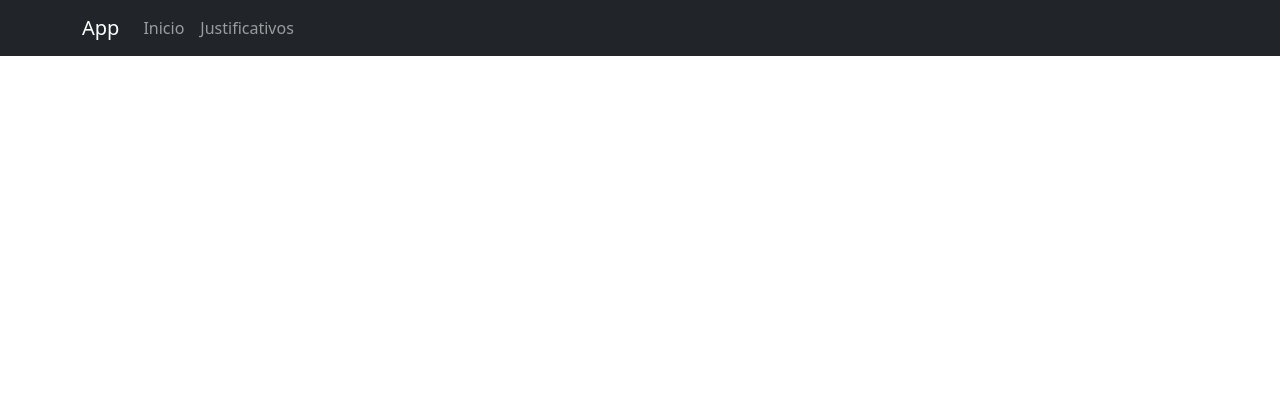
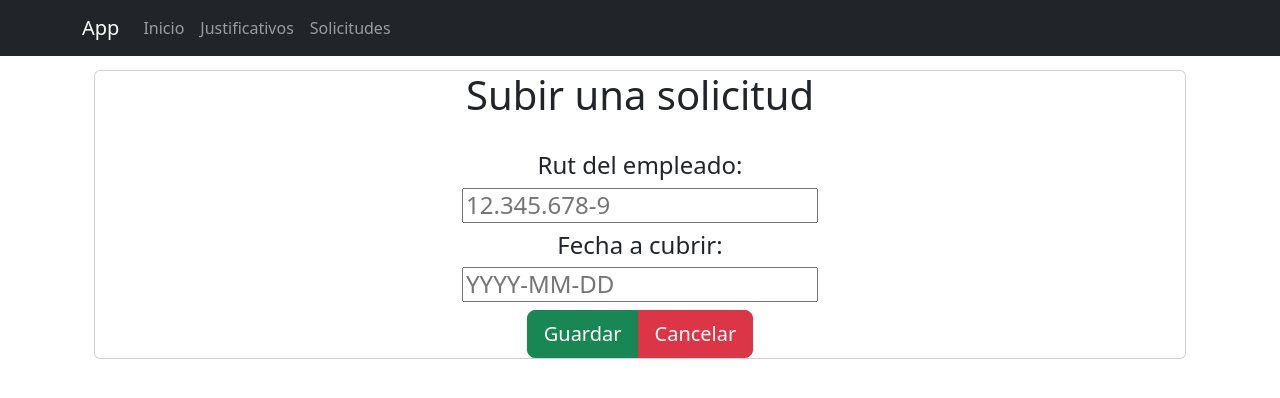
Before and after one commit to MatiasYanezUsach/microservice-frontend, a React (Create React App) app in the folder my-app/: page /Solicitudes in a window 1280 px wide. Shown: the top 398 px of the page. Built offline with nearby package versions, Linux system fonts and the light colour scheme.

Commit message:
Implementacion de las solicitudes

```diff
--- a/my-app/src/App.js
+++ b/my-app/src/App.js
@@ -4,6 +4,7 @@ import { Container } from 'react-bootstrap';
 import Layout from './Layout';
 import Index from './pages/Index';
 import Justificativos from './pages/Justificativos'
+import Solicitudes from './pages/Solicitudes'
 
 function App() {
   return (
@@ -12,6 +13,7 @@ function App() {
         <Routes>
           <Route path='/' element={<Index />} exact/>
           <Route path='/Justificativos' element={<Justificativos/>} exact />
+          <Route path='/Solicitudes' element={<Solicitudes/>} exact />
         </Routes>
       </Container>
     </Layout>
--- a/my-app/src/components/Menu.js
+++ b/my-app/src/components/Menu.js
@@ -10,6 +10,7 @@ const Menu = () => {
                     <Nav className='me-auto'>
                         <Nav.Link href="/">Inicio</Nav.Link>
                         <Nav.Link href="/Justificativos">Justificativos</Nav.Link>
+                        <Nav.Link href="/Solicitudes">Solicitudes</Nav.Link>
                     </Nav>
                 </Navbar.Collapse>
             </Container>
--- /dev/null
+++ b/my-app/src/pages/Solicitudes.js
@@ -0,0 +1,34 @@
+import { Container, Row, Form, FormGroup, Col, Card, Button } from 'react-bootstrap';
+
+const Solicitudes = () => {
+
+    return (
+        <Container style={{ marginTop: '70px' }}>
+            <Card className='text-center'>
+                <Row>
+                    <Col><h1>Subir una solicitud</h1><br></br> </Col>
+                </Row>
+                <Row>
+                    <Form className='text-center'>
+                        <FormGroup>
+                            <label><h4>Rut del empleado: </h4></label>
+                            <br></br>
+                            <h4><input placeholder='12.345.678-9' name="rut" clasname="form-control"></input></h4>
+                        </FormGroup>
+                        <FormGroup>
+                            <label><h4>Fecha a cubrir: </h4></label>
+                            <br></br>
+                            <h4><input placeholder='YYYY-MM-DD' name="fecha" clasname="form-control"></input></h4>
+                        </FormGroup>
+                        <div class="btn-group btn-group-toggle" data-toggle="buttons">
+                            <Button className="btn btn-success btn-lg">Guardar</Button>
+                            <Button className="btn btn-danger btn-lg">Cancelar</Button>
+                        </div>
+                    </Form>
+                </Row>
+            </Card>
+        </Container>
+    )
+}
+
+export default Solicitudes;
```
